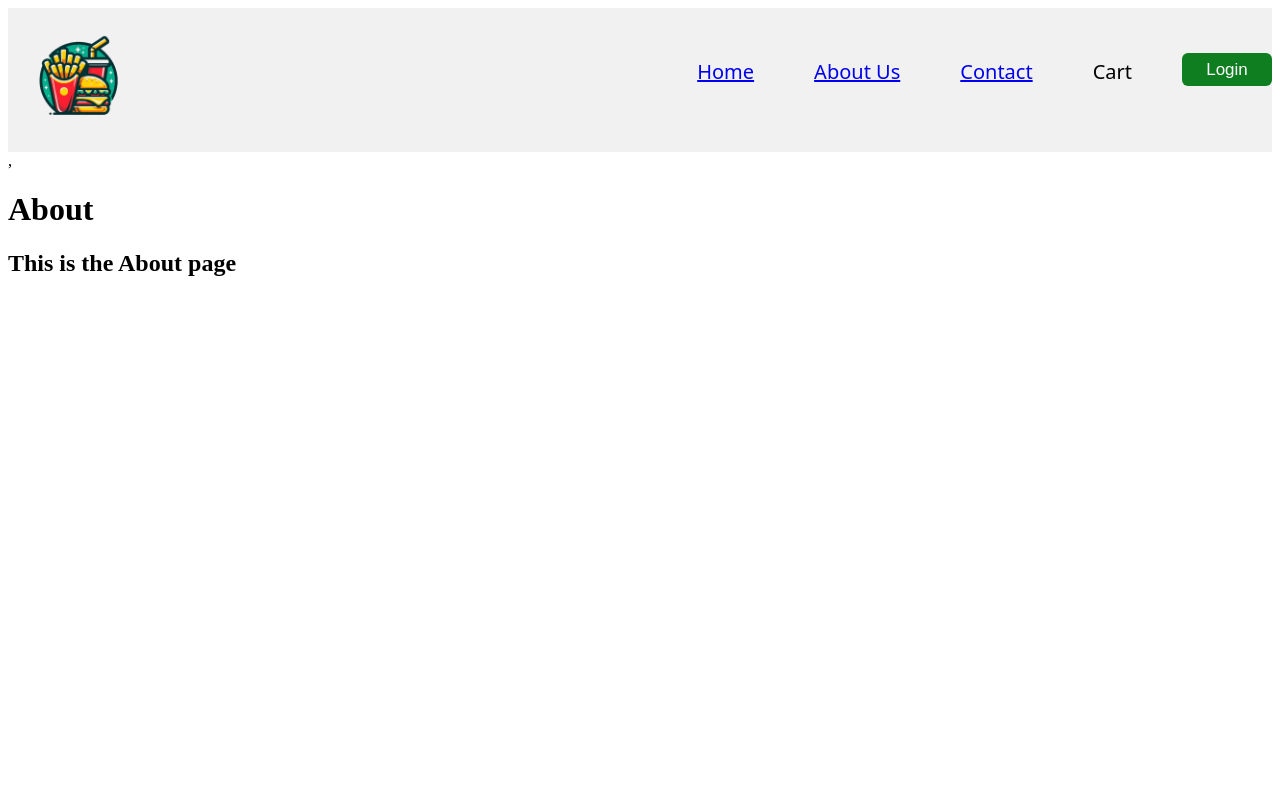
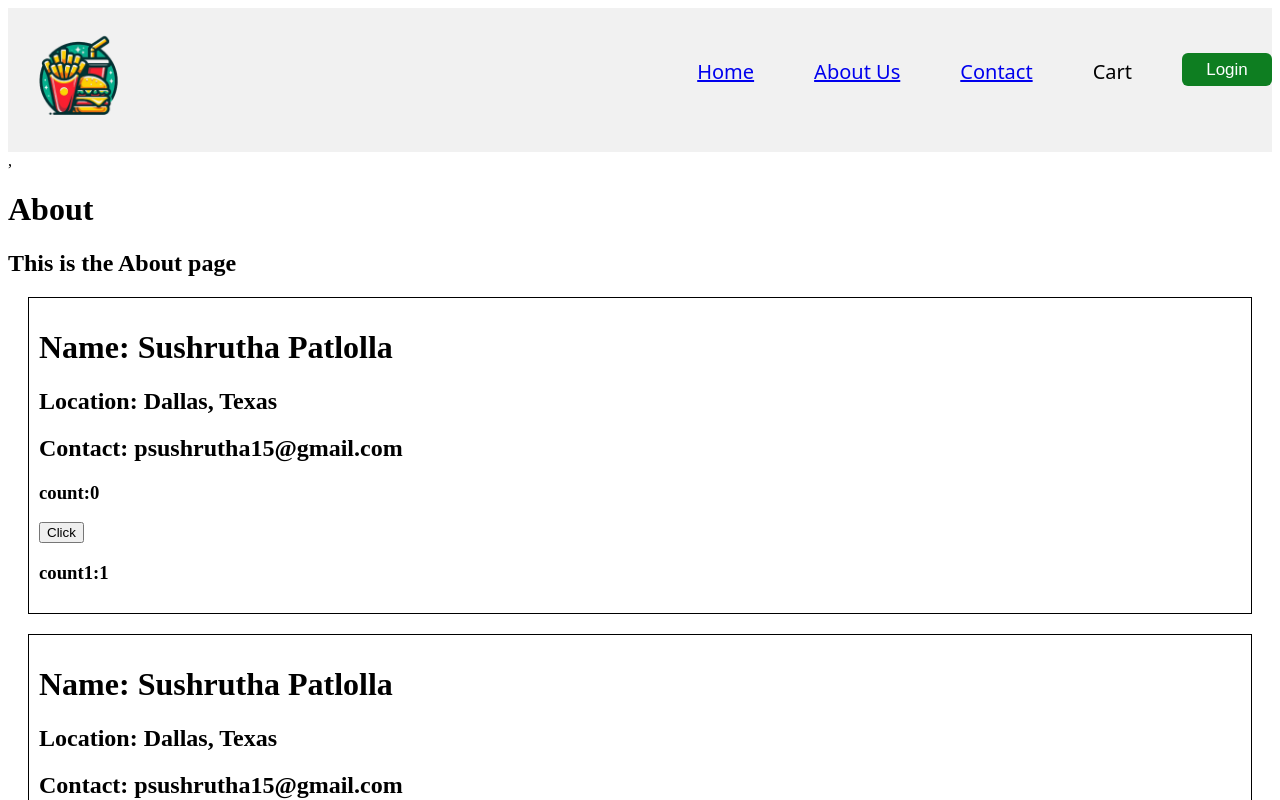
Before and after one commit to sushrutha15/React, a React (Vite) app: page /about in a window 1280 px wide. Shown: the top 800 px of the page. Built offline with nearby package versions, Linux system fonts and the light colour scheme.

Commit message:
Class based components code

```diff
--- a/index.css
+++ b/index.css
@@ -194,6 +194,12 @@
     color: inherit;
 }
 
+.user-card{
+    padding:10px;
+    border:1px solid black;
+    margin:20px;
+}
+
 .copyrights{
     justify-content: space-between;
 }
--- a/src/components/About.js
+++ b/src/components/About.js
@@ -1,10 +1,37 @@
-const AboutComponent = () => {
+import UserClass from "./UserClass";
+import {Component} from "react";
+// const AboutComponent = () => {
+//     return (
+//         <div>
+//             <h1>About</h1>
+//             <h2>This is the About page</h2>
+//             <UserClass name={"Sushrutha Patlolla"} location={"Dallas, Texas"} contact={"psushrutha15@gmail.com"}/>
+//         </div>
+//     )
+// }
+
+class AboutComponent extends Component{
+constructor(props){
+    super(props);
+    console.log("Parent Constructor");
+}
+
+componentDidMount(){
+    console.log("Parent Component Did Mount");
+}
+
+render(){
+    console.log("Parent Render");
     return (
-        <div>
-            <h1>About</h1>
-            <h2>This is the About page</h2>
-        </div>
-    )
+                <div>
+                    <h1>About</h1>
+                    <h2>This is the About page</h2>
+                    <UserClass name={"Sushrutha Patlolla"} location={"Dallas, Texas"} contact={"psushrutha15@gmail.com"}/>
+                    <UserClass name={"Sushrutha Patlolla"} location={"Dallas, Texas"} contact={"psushrutha15@gmail.com"}/>
+                </div>
+            )
+}
+
 }
 
 export default AboutComponent;
--- /dev/null
+++ b/src/components/UserClass.js
@@ -0,0 +1,42 @@
+import React from "react";
+
+class UserClass extends React.Component {
+constructor(props){
+    super(props);
+    // console.log(props);
+    console.log("Child Constructor");
+
+    this.state={
+        count:0,
+        count1:1,
+    }
+}
+
+componentDidMount(){
+
+}
+
+    render(){
+        const{location,contact} = this.props;
+        const {count, count1}= this.state;
+        console.log("Child Render");
+        return(
+            <div className="user-card">
+                <h1>Name: {this.props.name}</h1>
+                <h2>Location: {location}</h2>
+                <h2>Contact: {contact}</h2>
+                <h3>count:{count}</h3>
+                <button onClick={()=>{
+                    // count=count+1; -> Never update state variables directly. It will not update
+                  this.setState({
+                    count: this.state.count+1,
+
+                  })
+                }}>Click</button>
+                <h3>count1:{count1}</h3>
+            </div>
+        )
+    }
+}
+
+export default UserClass;
```
Also changed, not shown: 2 other files (tests, documents, lock files or other folders).
